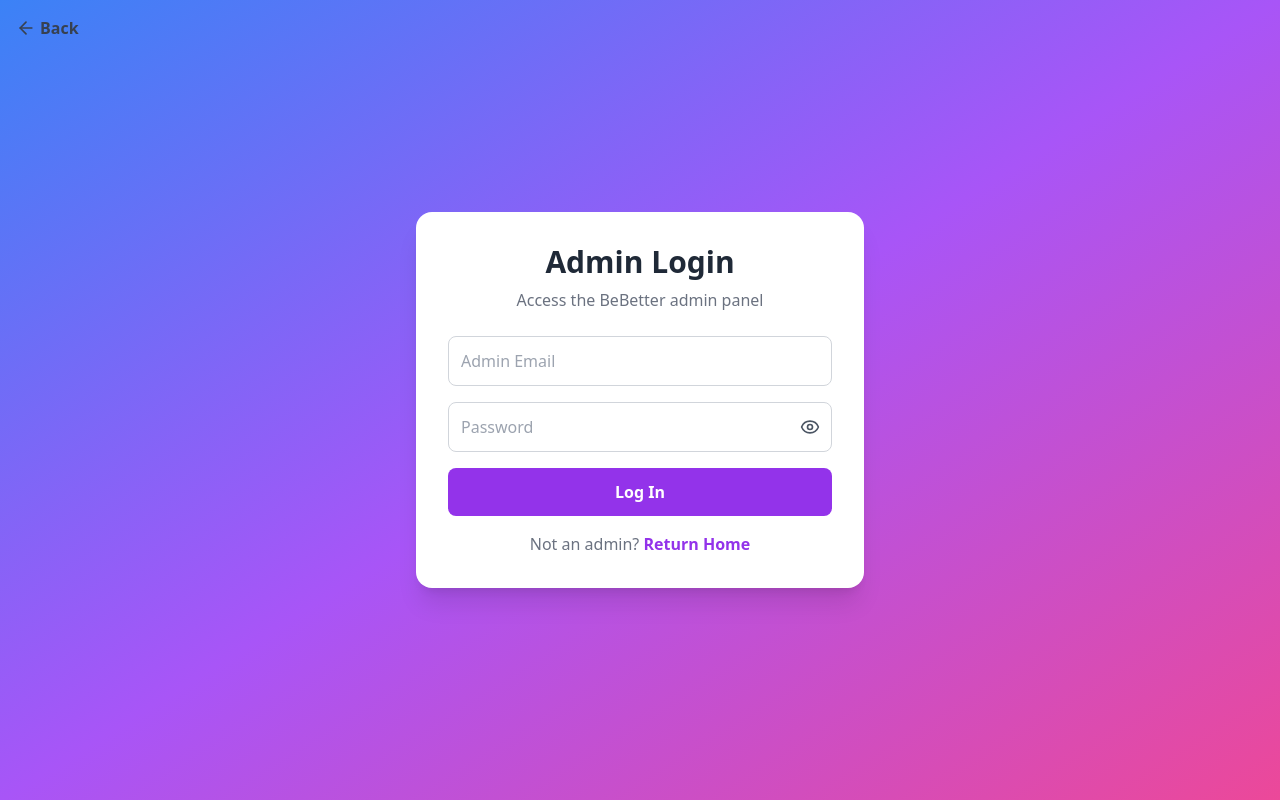
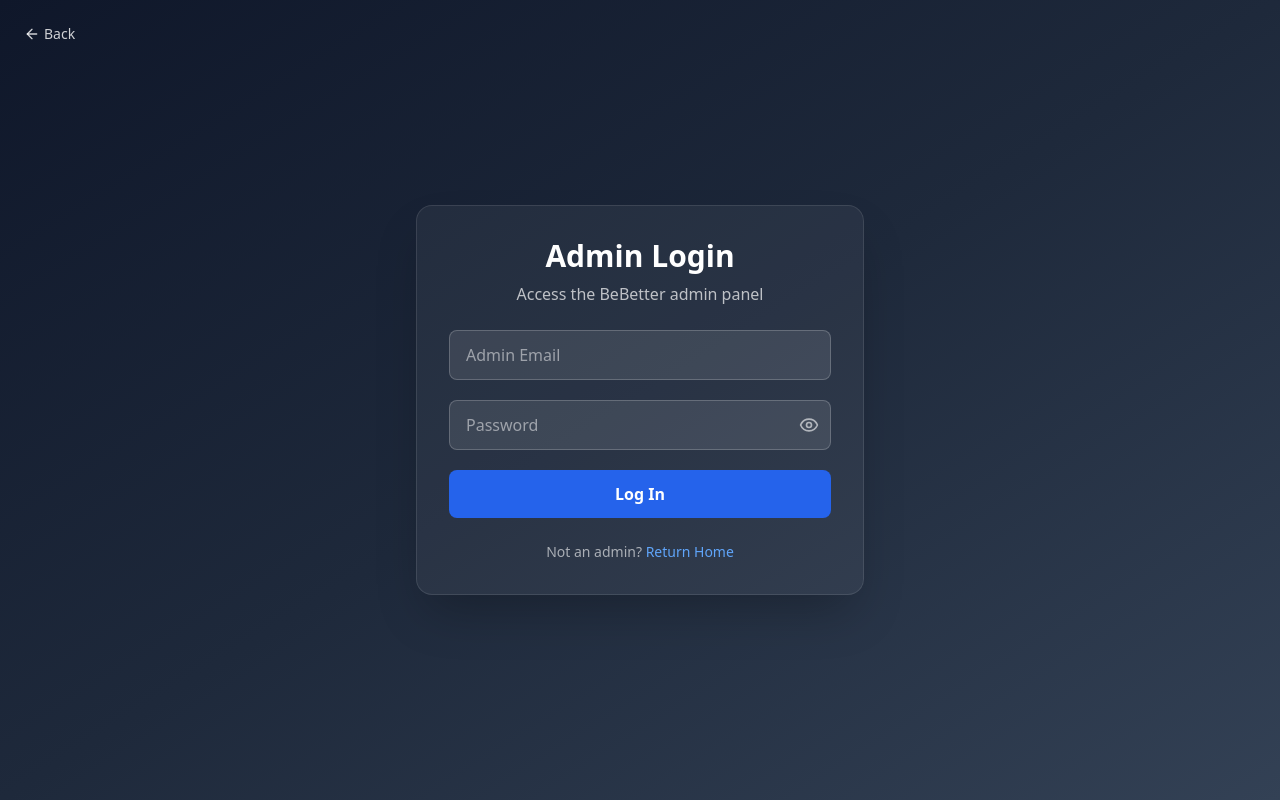
Before and after one commit to gabrielmeb/PRJ666, a Next.js app in the folder frontend/: page /admin/login in a window 1280 px wide. Built offline with nearby package versions, Linux system fonts and the light colour scheme.

Commit message:
admin login page fixed

```diff
--- a/frontend/src/pages/admin/login.js
+++ b/frontend/src/pages/admin/login.js
@@ -1,10 +1,11 @@
-import { useState, useEffect } from "react";
+"use client";
+import { useState } from "react";
 import { useForm } from "react-hook-form";
 import { useRouter } from "next/router";
 import Link from "next/link";
 import { ArrowLeft, Eye, EyeOff } from "lucide-react";
 
-const AdminLogin = () => {
+export default function AdminLogin() {
   const [apiError, setApiError] = useState("");
   const [showPassword, setShowPassword] = useState(false);
   const [isLoading, setIsLoading] = useState(false);
@@ -16,7 +17,6 @@
     formState: { errors },
   } = useForm();
 
-  // Handle form submission
   const onSubmit = async (formData) => {
     setApiError("");
     setIsLoading(true);
@@ -29,21 +29,15 @@
 
       const result = await response.json();
 
-      if (!response.ok) {
-        throw new Error(result.message || "Login failed");
-      }
+      if (!response.ok) throw new Error(result.message || "Login failed");
 
-      // Check if the logged-in user is an Admin, SuperAdmin, or Moderator
       if (!["Admin", "SuperAdmin", "Moderator"].includes(result.admin.role)) {
         throw new Error("Unauthorized: You do not have permission.");
       }
 
-
-      // Store token and admin info in localStorage
       localStorage.setItem("adminToken", result.token);
       localStorage.setItem("adminInfo", JSON.stringify(result.admin));
 
-      // Redirect to admin dashboard upon successful login
       router.push("/admin/dashboard");
     } catch (err) {
       setApiError(err.message);
@@ -53,29 +47,28 @@
   };
 
   return (
-    <div className="flex items-center justify-center min-h-screen bg-gradient-to-br from-blue-500 via-purple-500 to-pink-500 px-4">
+    <div className="relative min-h-screen bg-gradient-to-br from-slate-900 via-slate-800 to-slate-700 text-white overflow-hidden px-4">
       {/* Back Button */}
       <button
         onClick={() => router.back()}
-        className="absolute top-2 left-2 md:top-4 md:left-4 flex items-center font-semibold text-gray-700 hover:text-gray-900 hover:underline"
+        className="absolute top-6 left-6 z-10 flex items-center text-white/80 hover:text-white hover:underline text-sm"
       >
-        <ArrowLeft className="w-5 h-5 mr-1" /> Back
+        <ArrowLeft className="w-4 h-4 mr-1" /> Back
       </button>
 
-      {/* Login Form */}
-      <div className="bg-white p-8 rounded-2xl shadow-xl w-full max-w-md text-center">
-        <h2 className="text-3xl font-bold text-gray-800">Admin Login</h2>
-        <p className="text-gray-500 mt-2">Access the BeBetter admin panel</p>
+      {/* Centered Login Box */}
+      <div className="flex items-center justify-center min-h-screen animate-fade-in">
+        <div className="bg-white/5 backdrop-blur-sm border border-white/10 p-8 rounded-2xl shadow-2xl w-full max-w-md animate-scale-in">
+          <h2 className="text-3xl font-bold text-white text-center mb-2">Admin Login</h2>
+          <p className="text-white/70 text-center mb-6">Access the BeBetter admin panel</p>
 
-        {/* Display API errors */}
           {apiError && (
-          <div className="bg-red-100 text-red-700 p-3 rounded-md mt-4">
+            <div className="bg-red-500/10 text-red-300 p-3 rounded-md text-sm text-center mb-4">
               {apiError}
             </div>
           )}
 
-        {/* Form */}
-        <form onSubmit={handleSubmit(onSubmit)} className="mt-6 space-y-4 text-left">
+          <form onSubmit={handleSubmit(onSubmit)} className="space-y-5 text-white/90">
             {/* Email Field */}
             <div>
               <input
@@ -88,12 +81,10 @@
                     message: "Enter a valid email",
                   },
                 })}
-              className="w-full p-3 rounded-lg border border-gray-300 focus:ring-2 focus:ring-purple-500 focus:outline-none"
+                className="w-full px-4 py-3 rounded-lg bg-white/10 border border-white/20 placeholder-white/50 focus:ring-2 focus:ring-blue-500 focus:outline-none"
               />
               {errors.email && (
-              <p className="text-red-500 text-sm mt-1">
-                {errors.email.message}
-              </p>
+                <p className="text-red-400 text-sm mt-1">{errors.email.message}</p>
               )}
             </div>
 
@@ -109,19 +100,17 @@
                     message: "Password must be at least 6 characters",
                   },
                 })}
-              className="w-full p-3 rounded-lg border border-gray-300 focus:ring-2 focus:ring-purple-500 focus:outline-none"
+                className="w-full px-4 py-3 rounded-lg bg-white/10 border border-white/20 placeholder-white/50 focus:ring-2 focus:ring-blue-500 focus:outline-none"
               />
               <button
                 type="button"
                 onClick={() => setShowPassword(!showPassword)}
-              className="absolute inset-y-0 right-0 pr-3 flex items-center text-gray-600"
+                className="absolute inset-y-0 right-3 flex items-center text-white/60 hover:text-white"
               >
                 {showPassword ? <EyeOff className="w-5 h-5" /> : <Eye className="w-5 h-5" />}
               </button>
               {errors.password && (
-              <p className="text-red-500 text-sm mt-1">
-                {errors.password.message}
-              </p>
+                <p className="text-red-400 text-sm mt-1">{errors.password.message}</p>
               )}
             </div>
 
@@ -129,23 +118,45 @@
             <button
               type="submit"
               disabled={isLoading}
-            className={`w-full bg-purple-600 text-white py-3 rounded-lg font-semibold transition-colors ${
-              isLoading ? "opacity-50 cursor-not-allowed" : "hover:bg-purple-700"
+              className={`w-full py-3 rounded-lg bg-blue-600 font-semibold text-white transition-all duration-300 ${
+                isLoading
+                  ? "opacity-50 cursor-not-allowed"
+                  : "hover:bg-blue-700 hover:shadow-lg"
               }`}
             >
               {isLoading ? "Logging In..." : "Log In"}
             </button>
           </form>
 
-        <p className="mt-4 text-gray-500">
+          <p className="mt-6 text-white/60 text-sm text-center">
             Not an admin?{" "}
-          <Link href="/" className="text-purple-600 font-semibold hover:underline">
+            <Link
+              href="/"
+              className="text-blue-400 hover:text-blue-300 hover:underline font-medium"
+            >
               Return Home
             </Link>
           </p>
         </div>
       </div>
+
+      {/* Animations */}
+      <style jsx global>{`
+        @keyframes fadeIn {
+          from { opacity: 0; }
+          to { opacity: 1; }
+        }
+        @keyframes scaleIn {
+          from { transform: scale(0.95); opacity: 0; }
+          to { transform: scale(1); opacity: 1; }
+        }
+        .animate-fade-in {
+          animation: fadeIn 0.6s ease-out forwards;
+        }
+        .animate-scale-in {
+          animation: scaleIn 0.4s ease-out forwards;
+        }
+      `}</style>
+    </div>
   );
-};
-
-export default AdminLogin;
+}
```
Lines whose indentation alone changed are shown as unchanged.
